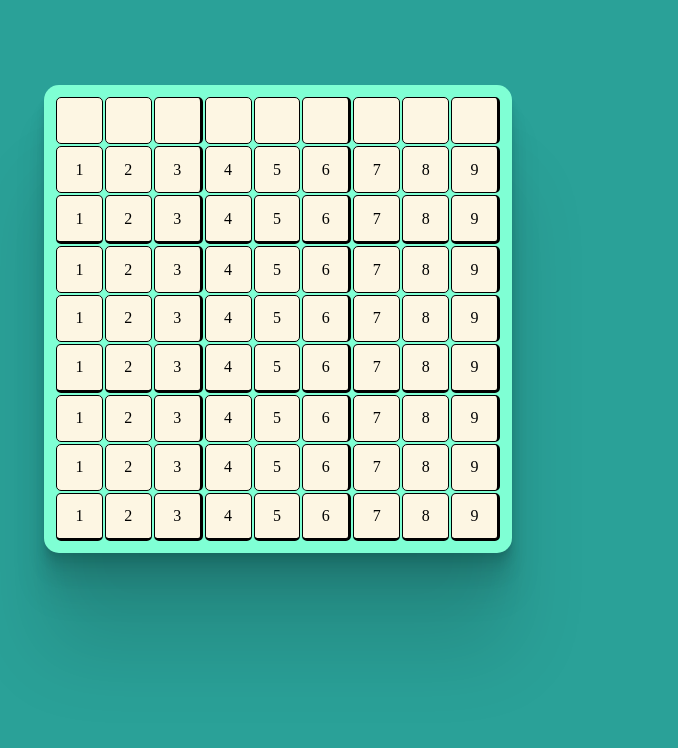
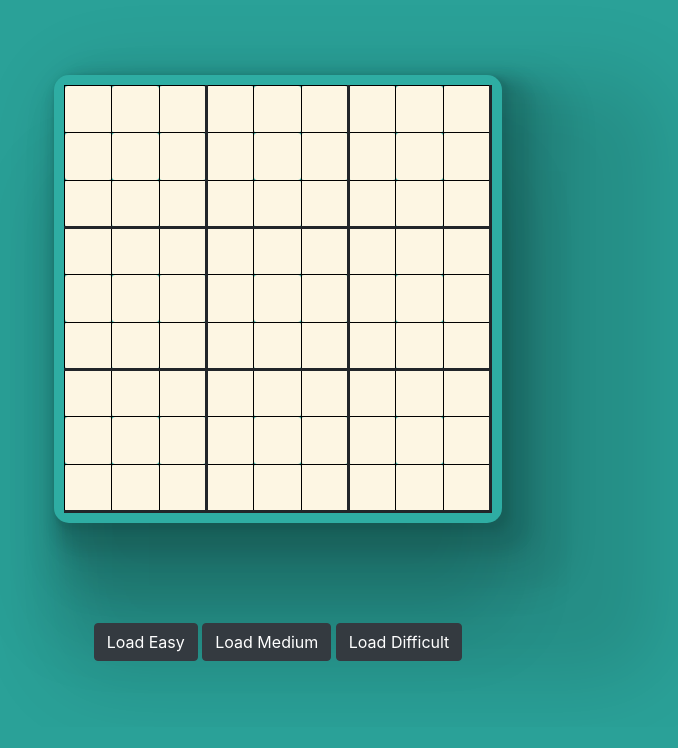
Before and after one commit to paullewis2013/Sudoku, a plain HTML site: page index.html in a window 1280 px wide. Shown: the part 73-821 px from the top of the page, without its empty margins (362-1040 px from the left). After the commit the page ends 800 px from the top, so only its background shows below. Drawn offline with nearby package versions, Linux system fonts and the light colour scheme.

Commit message:
Added bootstrap and first js functions

```diff
--- a/index.css
+++ b/index.css
@@ -1,22 +1,19 @@
 html, body{
     margin: 0;
     padding: 0;
-    background-color: #2aa198;
+    background-color: #2aa198 !important;
     height: 100vh;
     display: block;
+    overflow: hidden;
 }
 td{
-    margin: 0;
+    margin: 0px;
     padding: 10px;
     height: 3vh;
     width: 3vh;
-    /* border: 0.5px solid; */
+    border: 0.5px solid;
     border-color: black;
     background-color: 	#fdf6e3;
-}
-#r1, #r4, #r7{
-    border-top: 5px solid;
-    border-color: black;
 }
 table{
     /* box-shadow: 10px 10px 10px 10px; */
@@ -33,40 +30,45 @@ td:hover{
 td {
     /* height:30px;
     width:30px; */
-    border:1px solid;
+    /* border:1px solid; */
     text-align:center;
-    border-radius: 5px;
-  }
-  /* td:first-child {
-    border-left:solid;
-  } */
-  td:nth-child(3n) {
-    border-right:solid ;
-  }
-  tr:first-child {
-    border-top:solid;
-  }
-  tr:nth-child(3n) td {
-    border-bottom:solid ;
+    border-radius: 3px;
 }
+td:nth-child(3n) {
+    border-right: 3px solid;
+}
+tr:nth-child(3n) td {
+    border-bottom: 3px solid;
+}
+
 h1{
     text-align: center;
 }
 .box {
     box-shadow:
-        0 2.8px 2.2px rgba(0, 0, 0, 0.034),
-        0 6.7px 5.3px rgba(0, 0, 0, 0.048),
-        0 12.5px 10px rgba(0, 0, 0, 0.06),
-        0 22.3px 17.9px rgba(0, 0, 0, 0.072),
-        0 41.8px 33.4px rgba(0, 0, 0, 0.086),
+        2.8px 2.8px 2.8px 2.8px rgba(0, 0, 0, 0.034),
+        5.3px 5.3px 5.3px 5.3px rgba(0, 0, 0, 0.048),
+        12.5px 12.5px 12.5px 12.5px rgba(0, 0, 0, 0.06),
+        17.9px 17.9px 17.9px 17.9px rgba(0, 0, 0, 0.072),
+        33.4px 33.4px 33.4px 33.4px rgba(0, 0, 0, 0.086),
+        80px 80px 80px 80px rgba(0, 0, 0, 0.12),
         0 100px 80px rgba(0, 0, 0, 0.12)
     ;
 
     height: 35vw;
     width: 35vw;
+    /* margin-top: 20vh; */
     margin: 100px auto;
-    background: aquamarine;
+    background: #2eada3;
     border-radius: 15px;
     vertical-align: auto;
     padding: 10px;
-  }
+    overflow: auto;
+}
+#controls{
+    /* background-color: white; */
+    text-align: center;
+    /* position: fixed; */
+    /* top: 90%; */
+    margin: auto;
+}
--- a/index.html
+++ b/index.html
@@ -9,13 +9,15 @@
         <meta name="author" content="Paul Lewis">
 
         <link rel="stylesheet" href="index.css">
+        <link rel="stylesheet" href="https://stackpath.bootstrapcdn.com/bootstrap/4.3.1/css/bootstrap.min.css" integrity="sha384-ggOyR0iXCbMQv3Xipma34MD+dH/1fQ784/j6cY/iJTQUOhcWr7x9JvoRxT2MZw1T" crossorigin="anonymous">
 
     </head>
 
     <body>
         <h1>Sudoku Solver</h1>
+
         <div class="box">
-            <table contenteditable="true">
+            <table>
                 <tr id="r1">
                   <td id="r1c1"></td>
                   <td id="r1c2"></td>
@@ -28,94 +30,100 @@
                   <td id="r1c9"></td>
                 </tr>
                 <tr id="r2">
-                    <td id="r2c1">1</td>
-                    <td id="r2c2">2</td>
-                    <td id="r2c3">3</td>
-                    <td id="r2c4">4</td>
-                    <td id="r2c5">5</td>
-                    <td id="r2c6">6</td>
-                    <td id="r2c7">7</td>
-                    <td id="r2c8">8</td>
-                    <td id="r2c9">9</td>
+                    <td id="r2c1"></td>
+                    <td id="r2c2"></td>
+                    <td id="r2c3"></td>
+                    <td id="r2c4"></td>
+                    <td id="r2c5"></td>
+                    <td id="r2c6"></td>
+                    <td id="r2c7"></td>
+                    <td id="r2c8"></td>
+                    <td id="r2c9"></td>
                 </tr>
                 <tr id="r3">
-                    <td id="r3c1">1</td>
-                    <td id="r3c2">2</td>
-                    <td id="r3c3">3</td>
-                    <td id="r3c4">4</td>
-                    <td id="r3c5">5</td>
-                    <td id="r3c6">6</td>
-                    <td id="r3c7">7</td>
-                    <td id="r3c8">8</td>
-                    <td id="r3c9">9</td>
+                    <td id="r3c1"></td>
+                    <td id="r3c2"></td>
+                    <td id="r3c3"></td>
+                    <td id="r3c4"></td>
+                    <td id="r3c5"></td>
+                    <td id="r3c6"></td>
+                    <td id="r3c7"></td>
+                    <td id="r3c8"></td>
+                    <td id="r3c9"></td>
                 </tr>
                 <tr id="r4">
-                    <td id="r4c1">1</td>
-                    <td id="r4c2">2</td>
-                    <td id="r4c3">3</td>
-                    <td id="r4c4">4</td>
-                    <td id="r4c5">5</td>
-                    <td id="r4c6">6</td>
-                    <td id="r4c7">7</td>
-                    <td id="r4c8">8</td>
-                    <td id="r4c9">9</td>
+                    <td id="r4c1"></td>
+                    <td id="r4c2"></td>
+                    <td id="r4c3"></td>
+                    <td id="r4c4"></td>
+                    <td id="r4c5"></td>
+                    <td id="r4c6"></td>
+                    <td id="r4c7"></td>
+                    <td id="r4c8"></td>
+                    <td id="r4c9"></td>
                 </tr>
                 <tr id="r5">
-                    <td id="r5c1">1</td>
-                    <td id="r5c2">2</td>
-                    <td id="r5c3">3</td>
-                    <td id="r5c4">4</td>
-                    <td id="r5c5">5</td>
-                    <td id="r5c6">6</td>
-                    <td id="r5c7">7</td>
-                    <td id="r5c8">8</td>
-                    <td id="r5c9">9</td>
+                    <td id="r5c1"></td>
+                    <td id="r5c2"></td>
+                    <td id="r5c3"></td>
+                    <td id="r5c4"></td>
+                    <td id="r5c5"></td>
+                    <td id="r5c6"></td>
+                    <td id="r5c7"></td>
+                    <td id="r5c8"></td>
+                    <td id="r5c9"></td>
                 </tr>
                 <tr id="r6">
-                    <td id="r6c1">1</td>
-                    <td id="r6c2">2</td>
-                    <td id="r6c3">3</td>
-                    <td id="r6c4">4</td>
-                    <td id="r6c5">5</td>
-                    <td id="r6c6">6</td>
-                    <td id="r6c7">7</td>
-                    <td id="r6c8">8</td>
-                    <td id="r6c9">9</td>
+                    <td id="r6c1"></td>
+                    <td id="r6c2"></td>
+                    <td id="r6c3"></td>
+                    <td id="r6c4"></td>
+                    <td id="r6c5"></td>
+                    <td id="r6c6"></td>
+                    <td id="r6c7"></td>
+                    <td id="r6c8"></td>
+                    <td id="r6c9"></td>
                 </tr>
                 <tr id="r7">
-                    <td id="r7c1">1</td>
-                    <td id="r7c2">2</td>
-                    <td id="r7c3">3</td>
-                    <td id="r7c4">4</td>
-                    <td id="r7c5">5</td>
-                    <td id="r7c6">6</td>
-                    <td id="r7c7">7</td>
-                    <td id="r7c8">8</td>
-                    <td id="r7c9">9</td>
+                    <td id="r7c1"></td>
+                    <td id="r7c2"></td>
+                    <td id="r7c3"></td>
+                    <td id="r7c4"></td>
+                    <td id="r7c5"></td>
+                    <td id="r7c6"></td>
+                    <td id="r7c7"></td>
+                    <td id="r7c8"></td>
+                    <td id="r7c9"></td>
                 </tr>
                 <tr id="r8">
-                    <td id="r8c1">1</td>
-                    <td id="r8c2">2</td>
-                    <td id="r8c3">3</td>
-                    <td id="r8c4">4</td>
-                    <td id="r8c5">5</td>
-                    <td id="r8c6">6</td>
-                    <td id="r8c7">7</td>
-                    <td id="r8c8">8</td>
-                    <td id="r8c9">9</td>
+                    <td id="r8c1"></td>
+                    <td id="r8c2"></td>
+                    <td id="r8c3"></td>
+                    <td id="r8c4"></td>
+                    <td id="r8c5"></td>
+                    <td id="r8c6"></td>
+                    <td id="r8c7"></td>
+                    <td id="r8c8"></td>
+                    <td id="r8c9"></td>
                 </tr>
                 <tr id="r9">
-                    <td id="r9c1">1</td>
-                    <td id="r9c2">2</td>
-                    <td id="r9c3">3</td>
-                    <td id="r9c4">4</td>
-                    <td id="r9c5">5</td>
-                    <td id="r9c6">6</td>
-                    <td id="r9c7">7</td>
-                    <td id="r9c8">8</td>
-                    <td id="r9c9">9</td>
+                    <td id="r9c1"></td>
+                    <td id="r9c2"></td>
+                    <td id="r9c3"></td>
+                    <td id="r9c4"></td>
+                    <td id="r9c5"></td>
+                    <td id="r9c6"></td>
+                    <td id="r9c7"></td>
+                    <td id="r9c8"></td>
+                    <td id="r9c9"></td>
                 </tr>
             </table>
+        </div>
+
+        <div id="controls">
+            <button class="btn btn-dark" onclick="loadEasy()">Load Easy</button>
+            <button class="btn btn-dark">Load Medium</button>
+            <button class="btn btn-dark">Load Difficult</button>
         </div>
 
 
--- a/main.js
+++ b/main.js
@@ -0,0 +1,48 @@
+
+var board = []
+
+//create board
+for(let i = 0; i < 9; i++){
+    board[i] = []
+    for(let j = 0; j < 9; j++){
+        board[i][j] = 0;
+    }
+}
+drawBoard()
+
+function drawBoard(){
+
+    for(let i = 0; i < board.length; i++){
+        for(let j = 0; j < board[i].length; j++){
+
+            let id = "r" + (i+1) + "c" + (j+1);
+            let cell = document.getElementById(id);
+
+            //
+            if(board[i][j] > 0 && board[i][j] < 10){
+                cell.innerHTML = board[i][j]
+            }else{
+                cell.innerHTML = ""
+            }
+
+
+        }
+    }
+}
+
+var easy = [[0,0,0,2,6,0,7,0,1],
+            [6,8,0,0,7,0,0,9,0],
+            [1,9,0,0,0,4,5,0,0],
+            [8,2,0,1,0,0,0,4,0],
+            [0,0,4,6,0,2,9,0,0],
+            [0,5,0,0,0,3,0,2,8],
+            [0,0,9,3,0,0,0,7,4],
+            [0,4,0,0,5,0,0,3,6],
+            [7,0,3,0,1,8,0,0,0]                  ]
+var medium = []
+var difficult = []
+
+function loadEasy(){
+    board = easy
+    drawBoard()
+}
```
